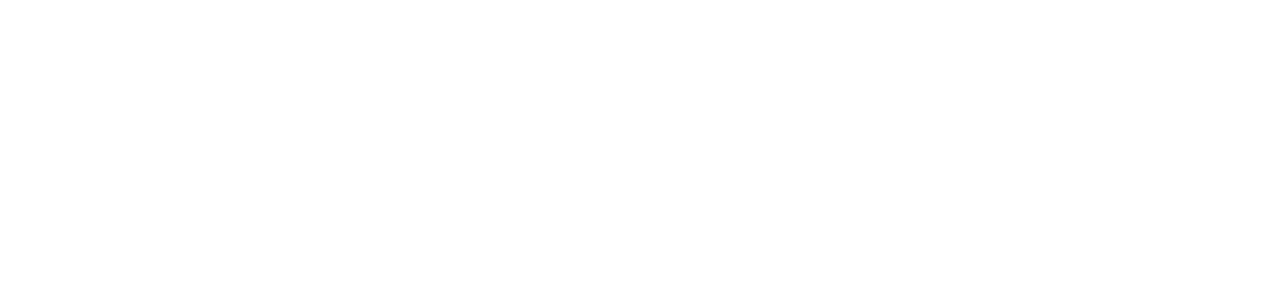
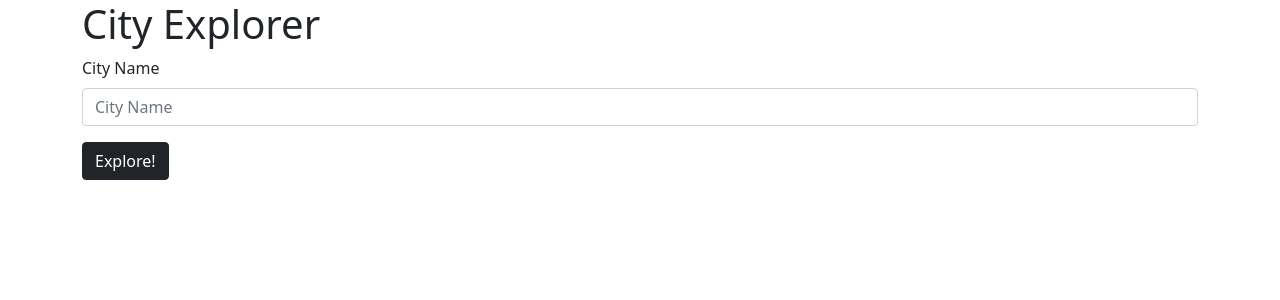
Before and after one commit to hasnaa38/city-explorer, a React (Create React App) app: page / in a window 1280 px wide. Shown: the top 300 px of the page. Built offline with nearby package versions, Linux system fonts and the light colour scheme.

Commit message:
finished the functionality of exploring a city location, lat, long when the user enters the city name

```diff
--- a/src/App.js
+++ b/src/App.js
@@ -1,11 +1,73 @@
 import React, { Component } from 'react';
 import 'bootstrap/dist/css/bootstrap.min.css';
-
+import axios from 'axios';
+import { Container, Row, Col } from 'react-bootstrap';
+import SearchForm from './components/SearchForm.js'
+import Location from './components/Location.js'
 
 class App extends Component {
+  constructor(props) {
+    super(props);
+    this.state = {
+      display_place: '',
+      address_country: '',
+      lat: '',
+      lon: '',
+      show_results_flag: false
+    };
+  }
+
+  handleLocation = (e) => {
+    let city_name = e.target.value;
+    this.setState({
+      display_place: city_name,
+    });
+  }
+
+  handleSubmit = (e) => {
+    e.preventDefault();
+    let config = {
+      method: "GET",
+      baseURL: `https://api.locationiq.com/v1/autocomplete.php?key=${process.env.REACT_APP_LOCATION_API_KEY}&q=${this.state.display_place}`,
+    };
+    axios(config).then(res => {
+      let locationData = res.data[0];
+      this.setState({
+        display_place: locationData.display_place,
+        address_country: locationData.display_address,
+        lat: locationData.lat,
+        lon: locationData.lon,
+        show_results_flag: true
+      });
+    })
+  }
+
   render() {
     return (
       <div>
+        <Container className='headerContainer'>
+          <Row>
+            <Col xs={12}>
+              <h1>City Explorer</h1>
+            </Col>
+          </Row>
+        </Container>
+        <Container className='searchFormContainer'>
+          <Row>
+            <Col xs={12}>
+              <SearchForm handleLocation={this.handleLocation} handleSubmit={this.handleSubmit} />
+            </Col>
+          </Row>
+        </Container>
+        <Container className='locationContainer'>
+          <Row>
+            <Col xs={12}>
+              {this.state.show_results_flag && <Location display_place={this.state.display_place}
+                address_country={this.state.address_country} lat={this.state.lat} lon={this.state.lon} />}
+            </Col>
+          </Row>
+        </Container>
+
 
       </div>
     )
--- /dev/null
+++ b/src/components/Location.js
@@ -0,0 +1,17 @@
+import React, { Component } from 'react';
+
+
+class Location extends Component {
+    render() {
+        return (
+            <div>
+                <h3>City: {this.props.display_place}</h3>
+                <h3>Country: {this.props.address_country}</h3>
+                <h3>Latitude: {this.props.lat}</h3>
+                <h3>Longitude: {this.props.lon}</h3>
+            </div>
+        )
+    }
+}
+
+export default Location
--- /dev/null
+++ b/src/components/SearchForm.js
@@ -0,0 +1,22 @@
+import React, { Component } from 'react'
+import { Form, Button } from 'react-bootstrap';
+
+class SearchForm extends Component {
+    render() {
+        return (
+            <div>
+                <Form onSubmit={this.props.handleSubmit}>
+                    <Form.Group className="mb-3" controlId="formBasicEmail">
+                        <Form.Label>City Name</Form.Label>
+                        <Form.Control type="text" placeholder="City Name" onChange={this.props.handleLocation} />
+                    </Form.Group>
+                    <Button variant="dark" type="submit">
+                        Explore!
+                    </Button>
+                </Form>
+            </div>
+        )
+    }
+}
+
+export default SearchForm
```
